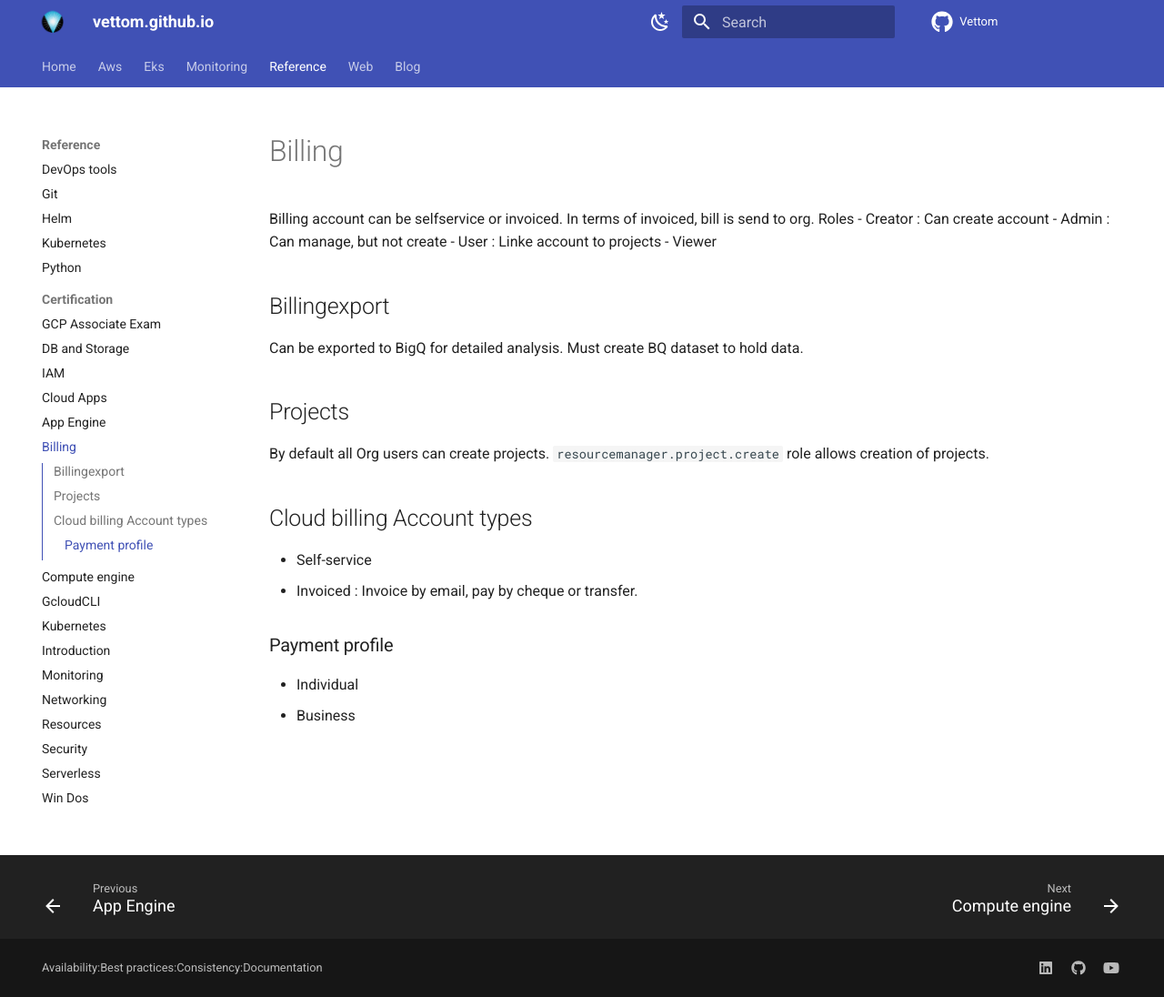
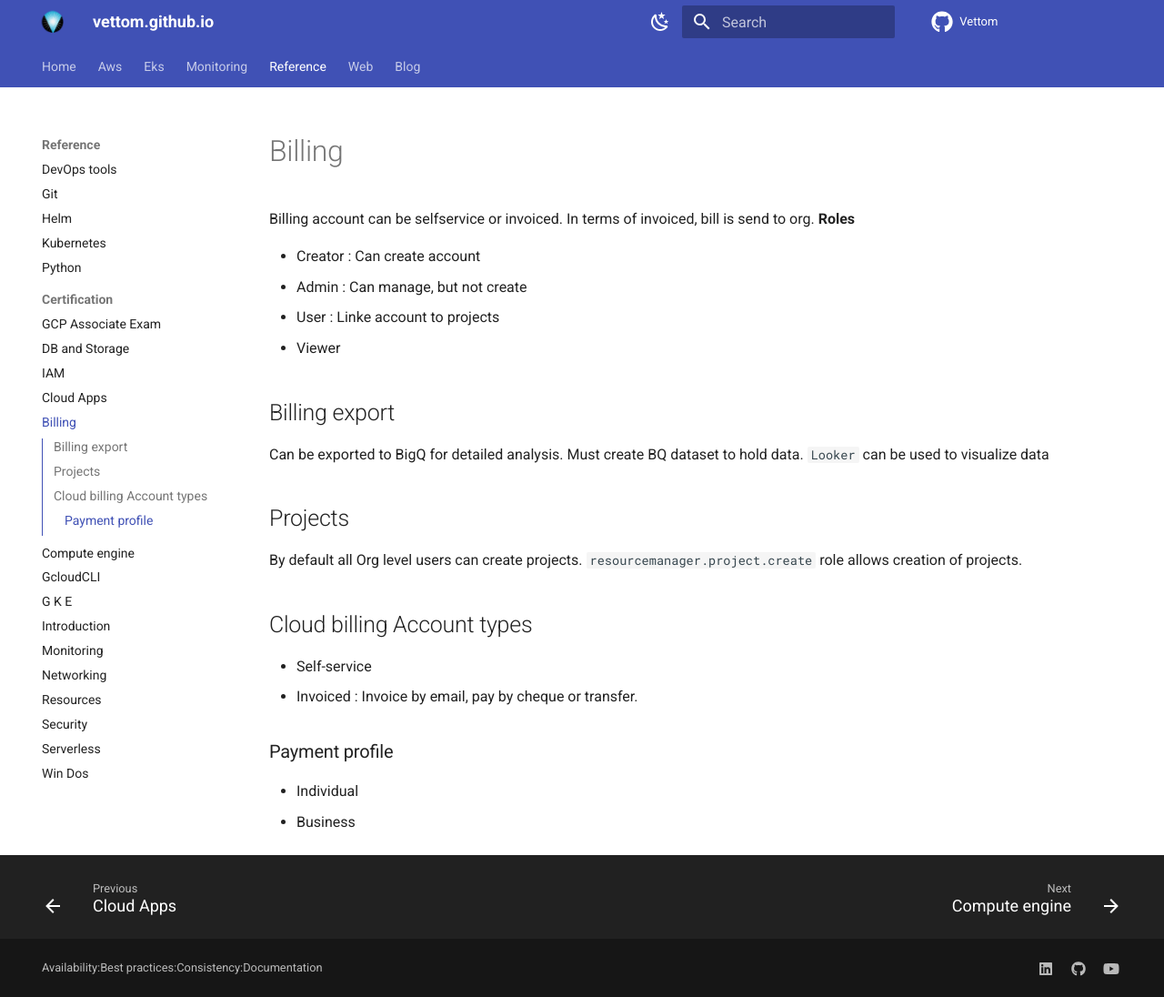
Before and after one commit to vettom/vettom.github.io, an MkDocs documentation site: the page built from docs/Reference/Certification/billng.md, in a window 1280 px wide and 1096 px high. Shown: the whole window at 91% size. Built offline with MkDocs 1.6.1 and Material for MkDocs 9.7.7, drawn with Linux system fonts in a browser that asks for light colours.

Commit message:
Update by DV on Wed 23 Oct 2024 21:21:12 BST

```diff
--- a/docs/Reference/Certification/billng.md
+++ b/docs/Reference/Certification/billng.md
@@ -1,17 +1,18 @@
 # Billing
 
 Billing account can be selfservice or invoiced. In terms of invoiced, bill is send to org.
-Roles
+**Roles**
+
 - Creator   : Can create account
 - Admin     : Can manage, but not create
 - User      : Linke account to projects
 - Viewer
 
-## Billingexport
-Can be exported to BigQ for detailed analysis. Must create BQ dataset to hold data.
+## Billing export
+Can be exported to BigQ for detailed analysis. Must create BQ dataset to hold data. `Looker` can be used to visualize data
 
 ## Projects
-By default all Org users can  create projects. `resourcemanager.project.create` role allows creation of projects.
+By default all Org level users can  create projects. `resourcemanager.project.create` role allows creation of projects.
 
 ## Cloud billing Account types
 - Self-service
--- a/docs/Reference/Certification/gke.md
+++ b/docs/Reference/Certification/gke.md
@@ -1,4 +1,4 @@
-# Kubernetes
+# G K E
 
 ## Cluster options
 - Release channel
```
Also changed, not shown: docs/Reference/Certification/IAM.md (+6 -1 lines), docs/Reference/Certification/app-engine.md (deleted, +0 -13 lines), docs/Reference/Certification/compute.md (+3 -4 lines), docs/Reference/Certification/serverless.md (+7 -1 lines).
